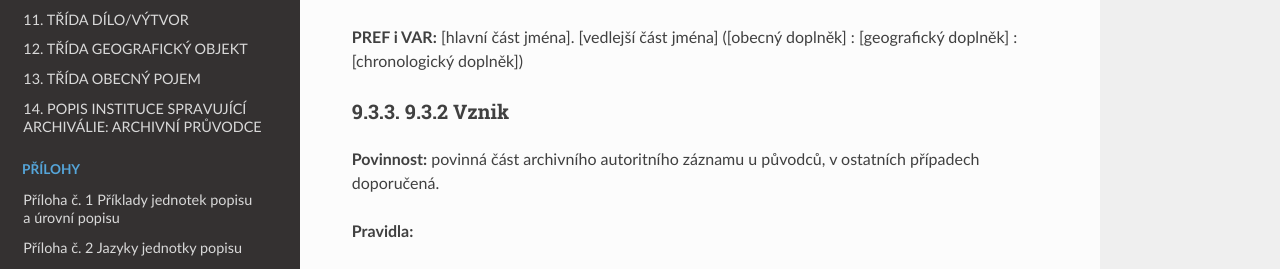
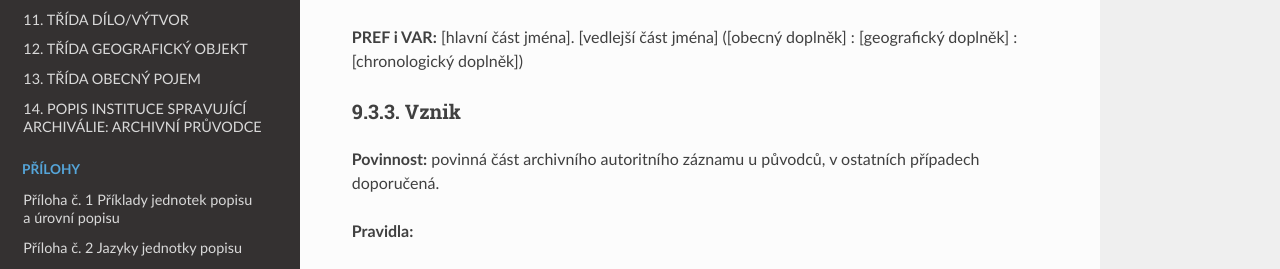
Before and after one commit to elzasw/zp, a Sphinx documentation site: the page built from source/09-korporace.rst, in a window 1280 px wide and 900 px high, scrolled down 22004 px. Shown: the part 162-431 px from the top of the window. Built offline with Sphinx 7.4.7 and the Read the Docs theme 2.0.0, drawn with Linux system fonts in a browser that asks for light colours.

Commit message:
Update 09-korporace.rst
U nadpisu "Vznik" vymazáno "9.3.2".

```diff
--- a/source/09-korporace.rst
+++ b/source/09-korporace.rst
@@ -1197,7 +1197,7 @@ označují prvky popisu):
 **PREF i VAR:** [hlavní část jména]. [vedlejší část jména] ([obecný
 doplněk] : [geografický doplněk] : [chronologický doplněk])
 
-9.3.2 Vznik
+Vznik
 ~~~~~~~~~~~
 
 **Povinnost:** povinná část archivního autoritního záznamu u původců, v
```
